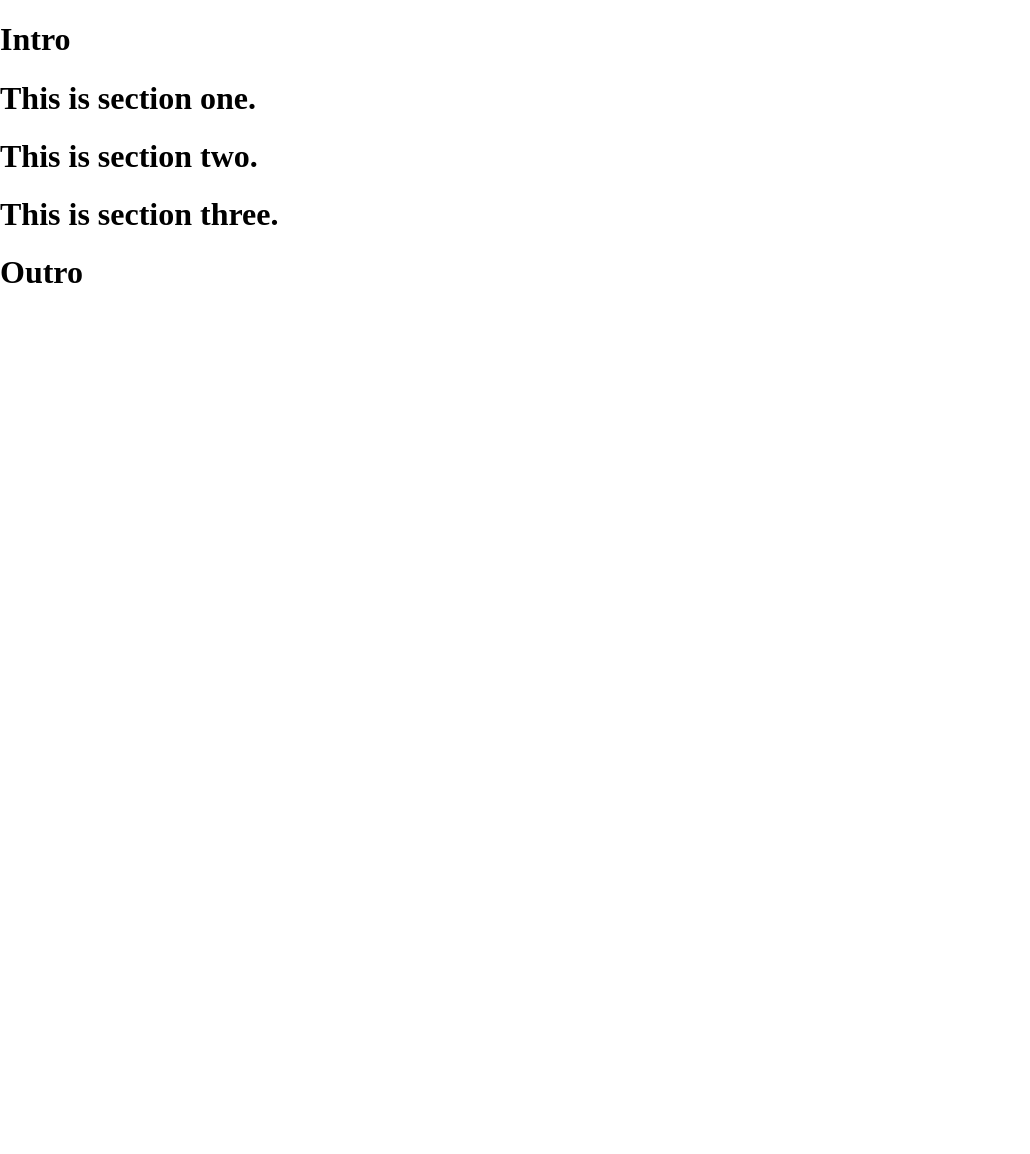
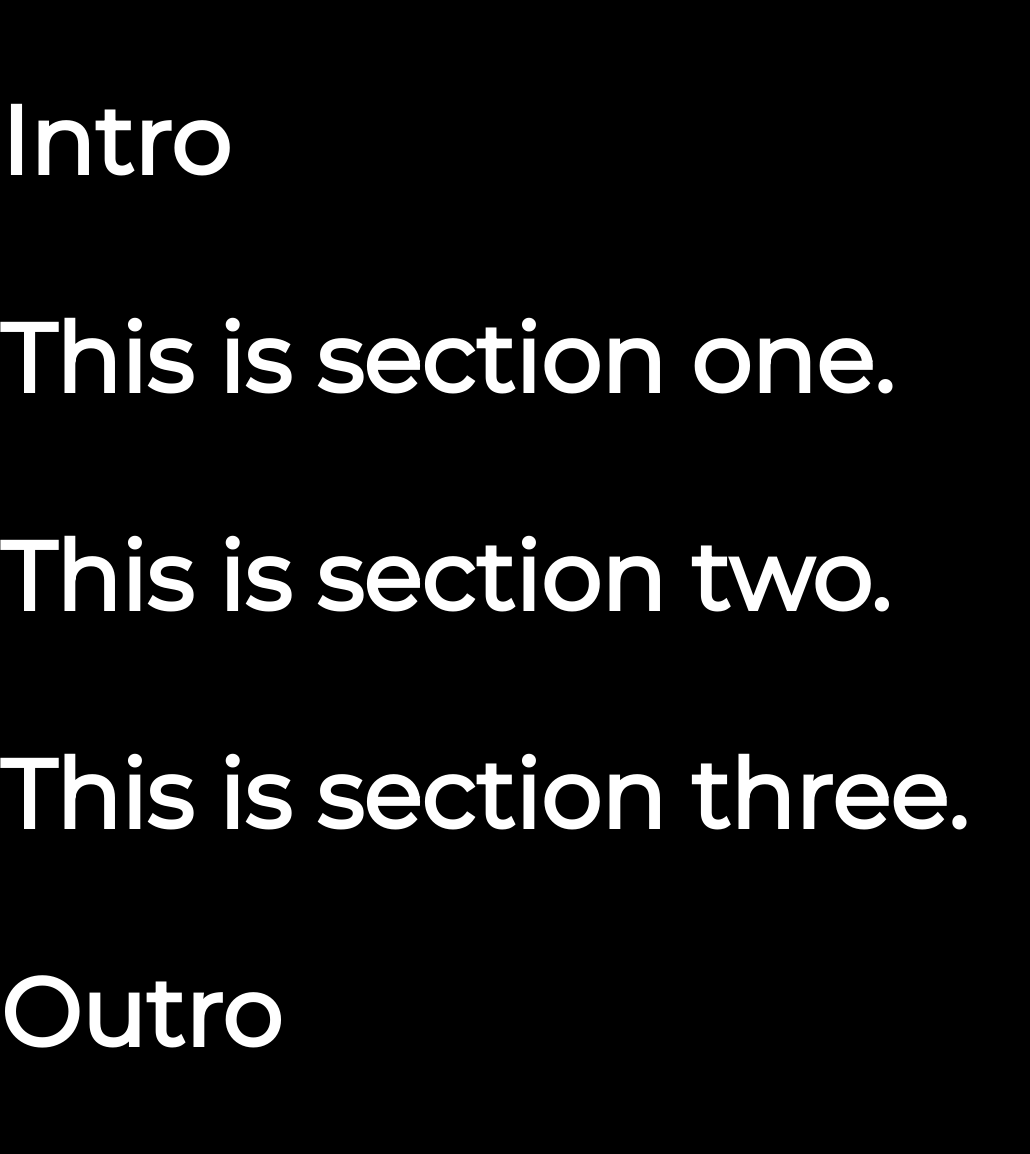
Before and after one commit to gankedbyloli/gankedbyloli.github.io, a Jekyll site: the page built from index.html, in a window 1280 px wide. Shown: the whole page, without its empty margins (0-1030 px from the left). Built offline with Jekyll 4.4.1, drawn with Linux system fonts in a browser that asks for light colours; before the commit the page ends 900 px from its top, so only the background shows below that.

Commit message:
Confirm Webfonts

```diff
--- /dev/null
+++ b/assets/css/0-tools/webfonts.scss
@@ -0,0 +1,2 @@
+@import url('https://fonts.googleapis.com/css?family=Montserrat');
+@import url('https://fonts.googleapis.com/css?family=Open+Sans:300,400');
--- a/assets/css/main.css
+++ b/assets/css/main.css
@@ -1,3 +1,5 @@
+@import url("https://fonts.googleapis.com/css?family=Montserrat");
+@import url("https://fonts.googleapis.com/css?family=Open+Sans:300,400");
 /*! normalize.css v7.0.0 | MIT License | github.com/necolas/normalize.css */
 /* Document
    ========================================================================== */
@@ -391,3 +393,30 @@ template {
  */
 [hidden] {
   display: none; }
+
+html,
+body {
+  min-height: 100vh; }
+
+body {
+  background: #000;
+  font-size: 16px;
+  line-height: 1.6;
+  font-family: 'Montserrat', Helvetica Neue, Helvetica, PingFang SC, Hiragino Sans GB, Microsoft YaHei, Noto Sans CJK SC, WenQuanYi Micro Hei, Arial, sans-serif;
+  color: #fff;
+  -webkit-font-smoothing: antialiased;
+  -webkit-text-size-adjust: 100%; }
+
+h1 {
+  font-size: 96px; }
+
+h4 {
+  font-size: 18px;
+  letter-spacing: .5em; }
+
+p {
+  font-size: 24px;
+  font-family: 'Open Sans', Helvetica Neue, Helvetica, PingFang SC, Hiragino Sans GB, Microsoft YaHei, Noto Sans CJK SC, WenQuanYi Micro Hei, Arial, sans-serif;
+  font-weight: 300;
+  letter-spacing: .05em;
+  color: #ccc; }
--- a/assets/css/main.scss
+++ b/assets/css/main.scss
@@ -1,2 +1,5 @@
+@import "0-tools/webfonts";
 @import "0-tools/bourbon/bourbon";
 @import "0-tools/normalize";
+
+@import "1-base/base";
```
Also changed, not shown: assets/css/1-base/_base.sass (added, +26 -0 lines).
